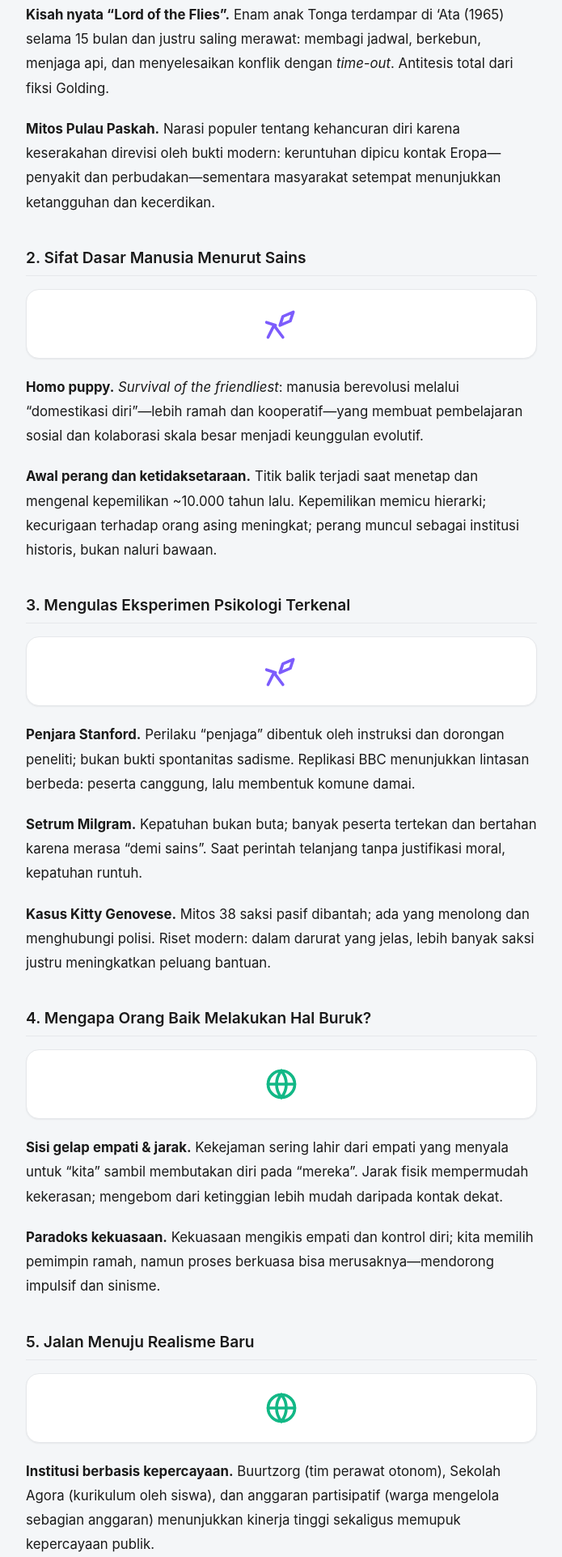
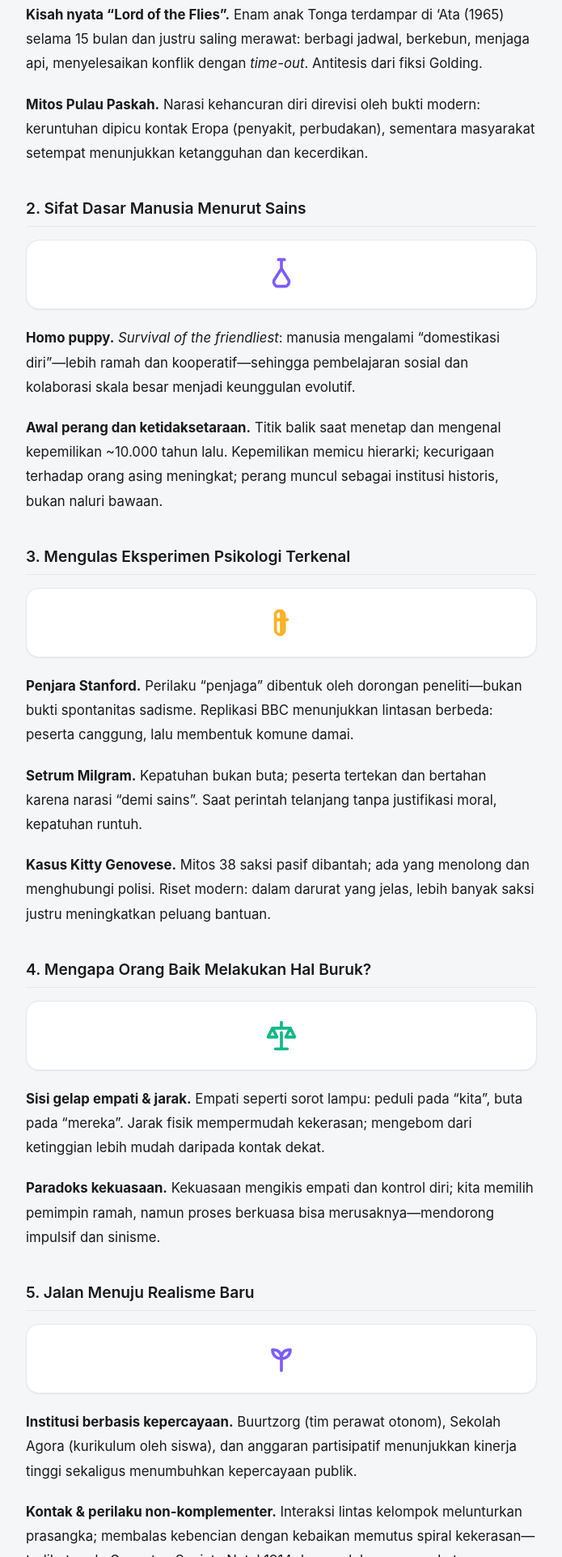
Before and after one commit to dartosugiarto/humankind, a plain HTML site: page index.html in a window 1280 px wide. Shown: the part 877-2800 px from the top of the page at 81% size, without its empty margins (292-987 px from the left). Drawn offline with Linux system fonts and the light colour scheme.

Commit message:
Update index.html

```diff
--- a/index.html
+++ b/index.html
@@ -59,7 +59,8 @@ h2{
   text-align:left;
 }
 p{margin:0 0 1.25rem 0; font-size:1.05rem; text-wrap:pretty; text-align:left}
-p:last-of-type{margin-bottom:0}
+ul{margin:0 0 1.25rem 1.2rem; padding:0}
+li{margin:0 0 .6rem 0}
 .block{
   background:var(--paper);
   border:1px solid var(--hair);
@@ -69,9 +70,7 @@ p:last-of-type{margin-bottom:0}
   margin:1rem 0 1.25rem 0;
   box-shadow:0 1px 2px rgba(0,0,0,.06);
 }
-@media (prefers-color-scheme: dark){
-  .block{box-shadow:0 1px 2px rgba(0,0,0,.5)}
-}
+@media (prefers-color-scheme: dark){.block{box-shadow:0 1px 2px rgba(0,0,0,.5)}}
 .block svg{
   width:44px; height:44px; stroke-width:2; fill:none;
   stroke-linecap:round; stroke-linejoin:round;
@@ -83,24 +82,14 @@ p:last-of-type{margin-bottom:0}
 .iconIlmiah{stroke:var(--sci)}
 .iconPenutup{stroke:var(--close)}
 .buyLink{
-  display:flex;
-  align-items:center;
-  justify-content:center;
-  gap:.5rem;
-  width:100%;
-  padding:.9rem 1.2rem;
-  background:var(--accent);
-  color:#fff;
-  font-size:1rem;
-  font-weight:500;
-  text-decoration:none;
-  border-radius:10px;
-  text-align:center;
+  display:flex; align-items:center; justify-content:center; gap:.5rem;
+  width:100%; padding:.9rem 1.2rem;
+  background:var(--accent); color:#fff;
+  font-size:1rem; font-weight:500; text-decoration:none;
+  border-radius:10px; text-align:center;
   transition:transform .12s ease, background .25s ease;
 }
-.buyLink svg{
-  width:22px; height:22px; stroke:#fff; stroke-width:2; fill:none;
-}
+.buyLink svg{width:22px; height:22px; stroke:#fff; stroke-width:2; fill:none}
 .buyLink:hover{
   background:color-mix(in srgb, var(--accent) 85%, black 15%);
   transform:translateY(-1px);
@@ -124,96 +113,102 @@ p:last-of-type{margin-bottom:0}
     <section id="pendahuluan" aria-labelledby="p1">
       <h2 id="p1">Pendahuluan</h2>
       <div class="block" aria-hidden="true">
+        <!-- Ikon harapan/ide: matahari (unik) -->
         <svg class="iconPendahuluan" viewBox="0 0 24 24">
-          <path d="M2 4h7a4 4 0 0 1 4 4v12a4 4 0 0 0-4-4H2z" />
-          <path d="M22 4h-6a4 4 0 0 0-4 4v12a4 4 0 0 1 4-4h7z" />
+          <circle cx="12" cy="12" r="4" />
+          <path d="M12 2v3M12 19v3M2 12h3M19 12h3" />
+          <path d="M4.2 4.2l2.1 2.1M17.7 17.7l2.1 2.1M4.2 19.8l2.1-2.1M17.7 6.3l2.1-2.1" />
         </svg>
       </div>
-      <p><em>Humankind</em> menantang pandangan lama bahwa manusia pada dasarnya egois dan brutal. Gagasan pusatnya berani sekaligus sederhana: mayoritas manusia pada dasarnya baik.</p>
-      <p>Anggapan ini berhadapan dengan “teori veneer”, yang melihat peradaban sebagai lapisan tipis penutup sifat buas. Bregman menunjukkan, justru saat krisis, altruisme, kerja sama, dan solidaritas sering muncul.</p>
-      <p>Ia juga menyorot “efek nocebo” sosial: keyakinan sinis menular dan melahirkan institusi berbasis kecurigaan—di sekolah, perusahaan, pemerintahan—yang justru memicu perilaku egois. Buku ini mengajak beralih ke realisme baru yang penuh harapan.</p>
+      <p><em>Humankind</em> menantang pandangan bahwa manusia pada dasarnya egois dan brutal. Gagasan pusatnya berani sekaligus sederhana: mayoritas manusia pada dasarnya baik.</p>
+      <p>Ini berhadapan dengan “teori veneer” yang melihat peradaban sebagai lapisan tipis penutup sifat buas. Bregman menunjukkan, justru saat krisis, altruisme, kerja sama, dan solidaritas sering muncul.</p>
+      <p>Ia juga menyorot “efek nocebo” sosial: keyakinan sinis melahirkan institusi berbasis kecurigaan—di sekolah, perusahaan, pemerintahan—yang malah memicu perilaku egois. Buku ini mengajak beralih ke realisme baru yang penuh harapan.</p>
     </section>
 
     <section id="mitos" aria-labelledby="s1">
       <h2 id="s1">1. Membongkar Mitos Terkenal</h2>
       <div class="block" aria-hidden="true">
+        <!-- Ikon debunk: mata bersilang (unik) -->
         <svg class="iconKognitif" viewBox="0 0 24 24">
-          <path d="M8.5 8.5c0-2 1.6-3.5 3.5-3.5s3.5 1.5 3.5 3.5" />
-          <path d="M7 12a3 3 0 0 1 0-6 3 3 0 0 1 3 3v7a3 3 0 0 1-3 3 3 3 0 0 1 0-6" />
-          <path d="M17 12a3 3 0 0 0 0-6 3 3 0 0 0-3 3v7a3 3 0 0 0 3 3 3 3 0 0 0 0-6" />
+          <path d="M2 12s4-7 10-7 10 7 10 7-4 7-10 7-10-7-10-7" />
+          <circle cx="12" cy="12" r="3" />
+          <path d="M3 3l18 18" />
         </svg>
       </div>
-      <p><strong>Kisah nyata “Lord of the Flies”.</strong> Enam anak Tonga terdampar di ‘Ata (1965) selama 15 bulan dan justru saling merawat: membagi jadwal, berkebun, menjaga api, dan menyelesaikan konflik dengan <em>time-out</em>. Antitesis total dari fiksi Golding.</p>
-      <p><strong>Mitos Pulau Paskah.</strong> Narasi populer tentang kehancuran diri karena keserakahan direvisi oleh bukti modern: keruntuhan dipicu kontak Eropa—penyakit dan perbudakan—sementara masyarakat setempat menunjukkan ketangguhan dan kecerdikan.</p>
+      <p><strong>Kisah nyata “Lord of the Flies”.</strong> Enam anak Tonga terdampar di ‘Ata (1965) selama 15 bulan dan justru saling merawat: berbagi jadwal, berkebun, menjaga api, menyelesaikan konflik dengan <em>time-out</em>. Antitesis dari fiksi Golding.</p>
+      <p><strong>Mitos Pulau Paskah.</strong> Narasi kehancuran diri direvisi oleh bukti modern: keruntuhan dipicu kontak Eropa (penyakit, perbudakan), sementara masyarakat setempat menunjukkan ketangguhan dan kecerdikan.</p>
     </section>
 
     <section id="sains" aria-labelledby="s2">
       <h2 id="s2">2. Sifat Dasar Manusia Menurut Sains</h2>
       <div class="block" aria-hidden="true">
+        <!-- Ikon sains: lab flask (unik) -->
         <svg class="iconIlmiah" viewBox="0 0 24 24">
-          <path d="M3 21l4-8" />
-          <path d="M7 13l6 8" />
-          <path d="M13 7l7-3-2 6-7 3 2-6z" />
-          <path d="M2 11l6 2" />
+          <path d="M10 2h4" />
+          <path d="M12 2v6l5 8a3 3 0 0 1-2.6 4H9.6A3 3 0 0 1 7 16l5-8" />
         </svg>
       </div>
-      <p><strong>Homo puppy.</strong> <em>Survival of the friendliest</em>: manusia berevolusi melalui “domestikasi diri”—lebih ramah dan kooperatif—yang membuat pembelajaran sosial dan kolaborasi skala besar menjadi keunggulan evolutif.</p>
-      <p><strong>Awal perang dan ketidaksetaraan.</strong> Titik balik terjadi saat menetap dan mengenal kepemilikan ~10.000 tahun lalu. Kepemilikan memicu hierarki; kecurigaan terhadap orang asing meningkat; perang muncul sebagai institusi historis, bukan naluri bawaan.</p>
+      <p><strong>Homo puppy.</strong> <em>Survival of the friendliest</em>: manusia mengalami “domestikasi diri”—lebih ramah dan kooperatif—sehingga pembelajaran sosial dan kolaborasi skala besar menjadi keunggulan evolutif.</p>
+      <p><strong>Awal perang dan ketidaksetaraan.</strong> Titik balik saat menetap dan mengenal kepemilikan ~10.000 tahun lalu. Kepemilikan memicu hierarki; kecurigaan terhadap orang asing meningkat; perang muncul sebagai institusi historis, bukan naluri bawaan.</p>
     </section>
 
     <section id="psikologi" aria-labelledby="s3">
       <h2 id="s3">3. Mengulas Eksperimen Psikologi Terkenal</h2>
       <div class="block" aria-hidden="true">
-        <svg class="iconIlmiah" viewBox="0 0 24 24">
-          <path d="M3 21l4-8" />
-          <path d="M7 13l6 8" />
-          <path d="M13 7l7-3-2 6-7 3 2-6z" />
-          <path d="M2 11l6 2" />
+        <!-- Ikon psikologi: huruf Psi (unik) -->
+        <svg class="iconPertanian" viewBox="0 0 24 24">
+          <path d="M8 6a3 3 0 0 1 3-2 3 3 0 0 1 3 3v10a3 3 0 0 1-3 3 3 3 0 0 1-3-3z" />
+          <path d="M12 4v16" />
+          <path d="M8 10h8" />
         </svg>
       </div>
-      <p><strong>Penjara Stanford.</strong> Perilaku “penjaga” dibentuk oleh instruksi dan dorongan peneliti; bukan bukti spontanitas sadisme. Replikasi BBC menunjukkan lintasan berbeda: peserta canggung, lalu membentuk komune damai.</p>
-      <p><strong>Setrum Milgram.</strong> Kepatuhan bukan buta; banyak peserta tertekan dan bertahan karena merasa “demi sains”. Saat perintah telanjang tanpa justifikasi moral, kepatuhan runtuh.</p>
+      <p><strong>Penjara Stanford.</strong> Perilaku “penjaga” dibentuk oleh dorongan peneliti—bukan bukti spontanitas sadisme. Replikasi BBC menunjukkan lintasan berbeda: peserta canggung, lalu membentuk komune damai.</p>
+      <p><strong>Setrum Milgram.</strong> Kepatuhan bukan buta; peserta tertekan dan bertahan karena narasi “demi sains”. Saat perintah telanjang tanpa justifikasi moral, kepatuhan runtuh.</p>
       <p><strong>Kasus Kitty Genovese.</strong> Mitos 38 saksi pasif dibantah; ada yang menolong dan menghubungi polisi. Riset modern: dalam darurat yang jelas, lebih banyak saksi justru meningkatkan peluang bantuan.</p>
     </section>
 
     <section id="mengapa" aria-labelledby="s4">
       <h2 id="s4">4. Mengapa Orang Baik Melakukan Hal Buruk?</h2>
       <div class="block" aria-hidden="true">
+        <!-- Ikon moral/kuasa: timbangan (unik) -->
         <svg class="iconPenyatuan" viewBox="0 0 24 24">
-          <circle cx="12" cy="12" r="9" />
-          <path d="M3 12h18" />
-          <path d="M12 3a14 14 0 0 1 0 18" />
-          <path d="M12 3a14 14 0 0 0 0 18" />
+          <path d="M12 3v3" />
+          <path d="M6 7h12" />
+          <path d="M12 10v11" />
+          <path d="M8 21h8" />
+          <path d="M6 7l-3 6h6z" />
+          <path d="M18 7l-3 6h6z" />
         </svg>
       </div>
-      <p><strong>Sisi gelap empati & jarak.</strong> Kekejaman sering lahir dari empati yang menyala untuk “kita” sambil membutakan diri pada “mereka”. Jarak fisik mempermudah kekerasan; mengebom dari ketinggian lebih mudah daripada kontak dekat.</p>
+      <p><strong>Sisi gelap empati & jarak.</strong> Empati seperti sorot lampu: peduli pada “kita”, buta pada “mereka”. Jarak fisik mempermudah kekerasan; mengebom dari ketinggian lebih mudah daripada kontak dekat.</p>
       <p><strong>Paradoks kekuasaan.</strong> Kekuasaan mengikis empati dan kontrol diri; kita memilih pemimpin ramah, namun proses berkuasa bisa merusaknya—mendorong impulsif dan sinisme.</p>
     </section>
 
     <section id="realisme" aria-labelledby="s5">
       <h2 id="s5">5. Jalan Menuju Realisme Baru</h2>
       <div class="block" aria-hidden="true">
-        <svg class="iconPenyatuan" viewBox="0 0 24 24">
-          <circle cx="12" cy="12" r="9" />
-          <path d="M3 12h18" />
-          <path d="M12 3a14 14 0 0 1 0 18" />
-          <path d="M12 3a14 14 0 0 0 0 18" />
+        <!-- Ikon reformasi/harap: tunas tumbuh (unik) -->
+        <svg class="iconIlmiah" viewBox="0 0 24 24">
+          <path d="M12 20V12" />
+          <path d="M12 12c-3 0-6-2-6-6 4 0 6 2 6 6" />
+          <path d="M12 12c3 0 6-2 6-6-4 0-6 2-6 6" />
         </svg>
       </div>
-      <p><strong>Institusi berbasis kepercayaan.</strong> Buurtzorg (tim perawat otonom), Sekolah Agora (kurikulum oleh siswa), dan anggaran partisipatif (warga mengelola sebagian anggaran) menunjukkan kinerja tinggi sekaligus memupuk kepercayaan publik.</p>
+      <p><strong>Institusi berbasis kepercayaan.</strong> Buurtzorg (tim perawat otonom), Sekolah Agora (kurikulum oleh siswa), dan anggaran partisipatif menunjukkan kinerja tinggi sekaligus menumbuhkan kepercayaan publik.</p>
       <p><strong>Kontak & perilaku non-komplementer.</strong> Interaksi lintas kelompok melunturkan prasangka; membalas kebencian dengan kebaikan memutus spiral kekerasan—terlihat pada Gencatan Senjata Natal 1914 dan model pemasyarakatan Norwegia yang humanis.</p>
     </section>
 
     <section id="penutup" aria-labelledby="p2">
       <h2 id="p2">Penutup</h2>
       <div class="block" aria-hidden="true">
+        <!-- Ikon kesimpulan: centang dalam lingkaran (unik) -->
         <svg class="iconPenutup" viewBox="0 0 24 24">
-          <path d="M2 4h7a4 4 0 0 1 4 4v12a4 4 0 0 0-4-4H2z" />
-          <path d="M22 4h-6a4 4 0 0 0-4 4v12a4 4 0 0 1 4-4h7z" />
+          <circle cx="12" cy="12" r="9" />
+          <path d="M8 12l3 3 5-5" />
         </svg>
       </div>
-      <p>Aturan praktis Bregman: bersangka baik pada orang lain, cari skenario menang-menang, kurangi konsumsi berita yang bias negatif, dan normalisasi kebaikan—karena ia menular. Realisme sejati bukan sinisme, melainkan keberanian percaya pada kebaikan manusia dengan dasar bukti.</p>
-      <p>Dengan mengubah asumsi dasar kita tentang sesama, kita bisa mendesain sekolah, bisnis, dan demokrasi yang lebih manusiawi—dan pada skala besar, mengubah dunia.</p>
+      <p>Aturan praktis Bregman: bersangka baik pada orang lain, cari skenario menang–menang, kurangi konsumsi berita yang bias negatif, dan normalisasi kebaikan—karena ia menular. Realisme sejati bukan sinisme, melainkan keberanian percaya pada kebaikan manusia dengan dasar bukti.</p>
+      <p>Pada akhirnya, mengubah asumsi dasar kita tentang sesama membuka jalan untuk mendesain sekolah, bisnis, dan demokrasi yang lebih manusiawi—dan pada skala besar, mengubah dunia.</p>
     </section>
 
     <div class="block">
```
